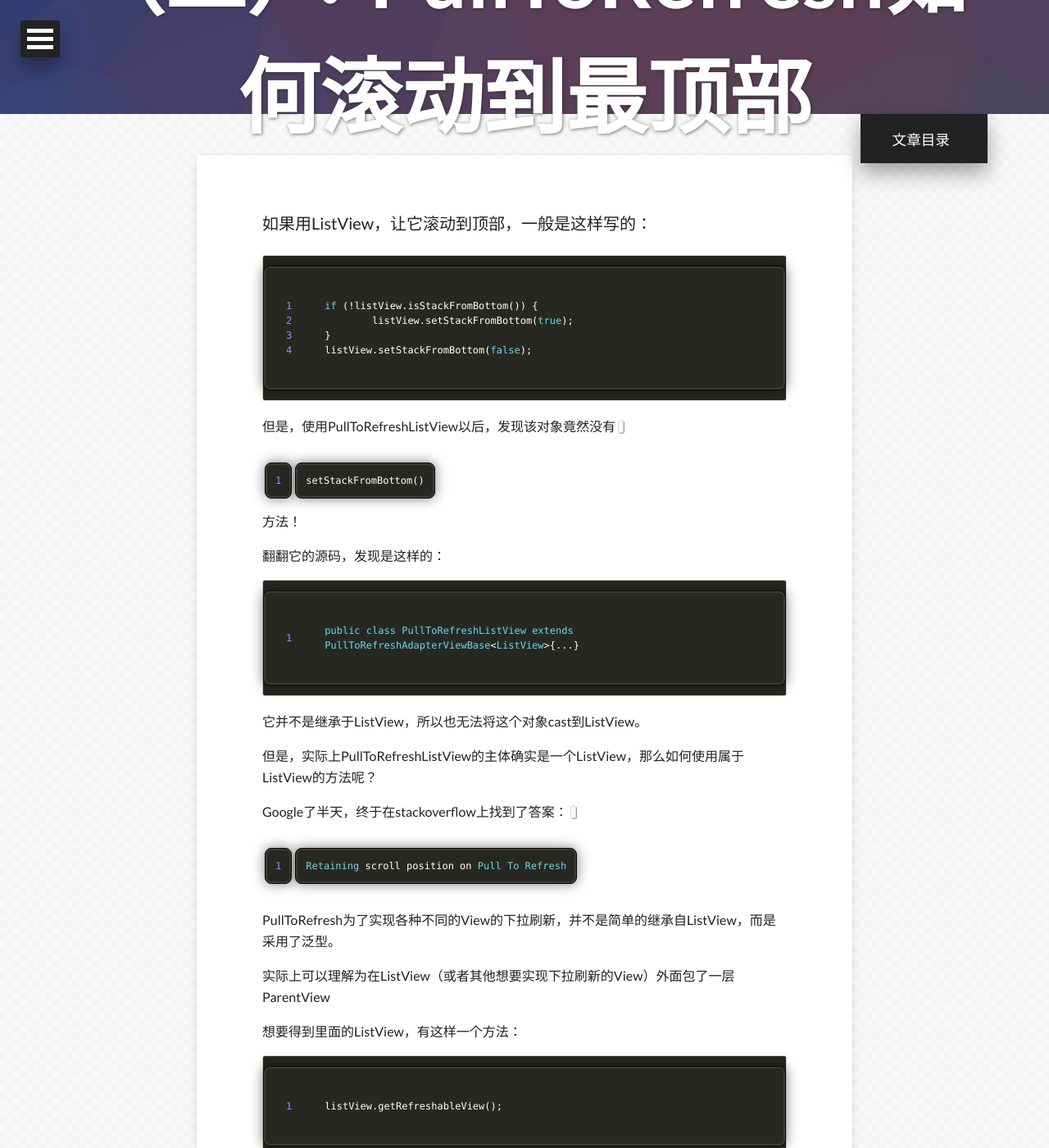
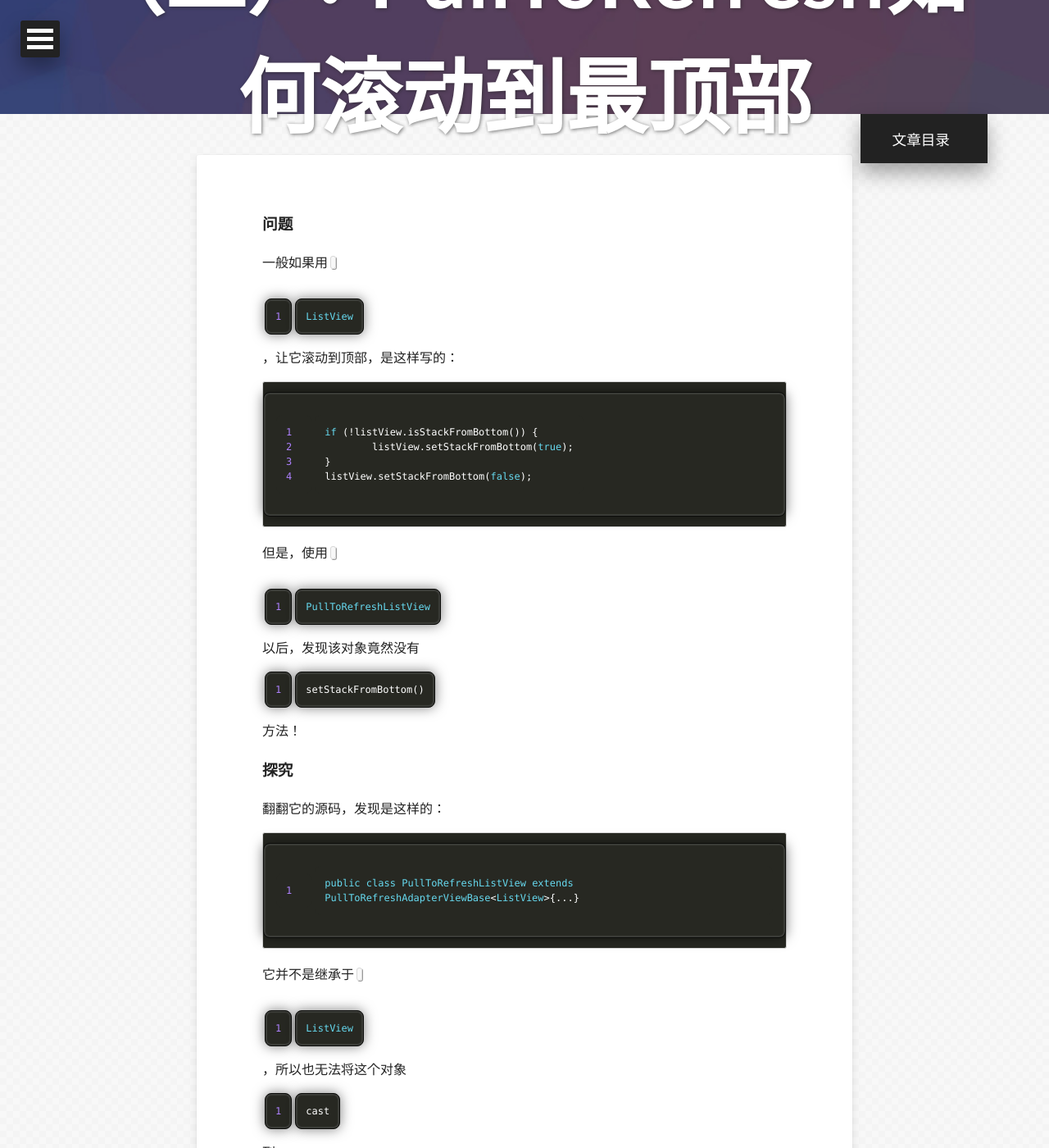
Before and after one commit to heamon7/dss886.github.io, a Jekyll site: the page built from _posts/2013-08-25-Android-开发学习手记（二）：PullToRefresh如何滚动到最顶部.md, in a window 1280 px wide and 1400 px high, scrolled down 261 px. Shown: the whole window at 82% size. Built offline with Jekyll 4.4.1, drawn with Linux system fonts in a browser that asks for light colours; nearby versions of some CDN libraries; comment, search, counter and statistics services are not loaded; some of the changed text lies outside the part shown.

Commit message:
update posts

```diff
--- a/_posts/2013-08-25-Android-开发学习手记（二）：PullToRefresh如何滚动到最顶部.md
+++ b/_posts/2013-08-25-Android-开发学习手记（二）：PullToRefresh如何滚动到最顶部.md
@@ -11,39 +11,55 @@ comments: true
 share: true
 ---
 
-如果用ListView，让它滚动到顶部，一般是这样写的：
+### 问题
 
-	if (!listView.isStackFromBottom()) {
-		listView.setStackFromBottom(true);
-	}
-	listView.setStackFromBottom(false);
+一般如果用`ListView`，让它滚动到顶部，是这样写的：
 
-但是，使用PullToRefreshListView以后，发现该对象竟然没有`setStackFromBottom()`方法！
+~~~java
+if (!listView.isStackFromBottom()) {
+	listView.setStackFromBottom(true);
+}
+listView.setStackFromBottom(false);
+~~~
+
+但是，使用`PullToRefreshListView`以后，发现该对象竟然没有`setStackFromBottom()`方法！
+
+### 探究
 
 翻翻它的源码，发现是这样的：
 
-	public class PullToRefreshListView extends PullToRefreshAdapterViewBase<ListView>{...}
+~~~java
+public class PullToRefreshListView extends PullToRefreshAdapterViewBase<ListView>{...}
+~~~
 
-它并不是继承于ListView，所以也无法将这个对象cast到ListView。
+它并不是继承于`ListView`，所以也无法将这个对象`cast`到`ListView`。
 
-但是，实际上PullToRefreshListView的主体确实是一个ListView，那么如何使用属于ListView的方法呢？
+但是，实际上`PullToRefreshListView`的主体确实是一个`ListView`，那么如何使用属于`ListView`的方法呢？
 
-Google了半天，终于在stackoverflow上找到了答案：`Retaining scroll position on Pull To Refresh`
+### 原因
 
-PullToRefresh为了实现各种不同的View的下拉刷新，并不是简单的继承自ListView，而是采用了泛型。
+Google了半天，终于在`stackoverflow`上找到了答案：`Retaining scroll position on Pull To Refresh`
 
-实际上可以理解为在ListView（或者其他想要实现下拉刷新的View）外面包了一层ParentView
+`PullToRefresh`为了实现各种不同的`View`的下拉刷新，并不是简单的继承自`ListView`，而是采用了泛型。
 
-想要得到里面的ListView，有这样一个方法：
+实际上可以理解为在`ListView`（或者其他想要实现下拉刷新的View）外面包了一层`ParentView`
 
-	listView.getRefreshableView();
+想要得到里面的`ListView`，有这样一个方法：
+
+~~~java
+listView.getRefreshableView();
+~~~
+
+### 解决
 
 因此，想要让它回到顶部，代码如下：
 
-	ListView mlist = listView.getRefreshableView();
-	if (!(mlist).isStackFromBottom()) {
-		mlist.setStackFromBottom(true);
-	}
-	mlist.setStackFromBottom(false);
+~~~java
+ListView mlist = listView.getRefreshableView();
+if (!(mlist).isStackFromBottom()) {
+	mlist.setStackFromBottom(true);
+}
+mlist.setStackFromBottom(false);
+~~~
 
 解决问题！
```
Also changed, not shown: _posts/2013-08-25-Android-开发学习手记（一）：更改PullToRefresh的标签.md (+1 -1 lines).
